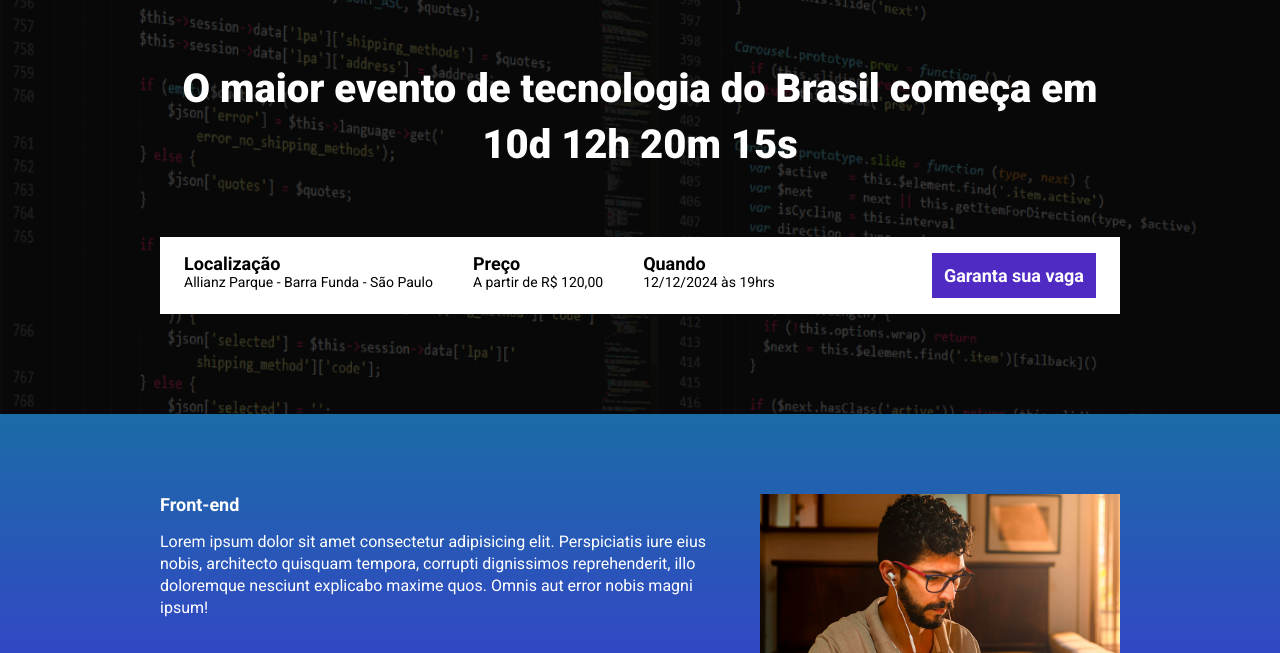
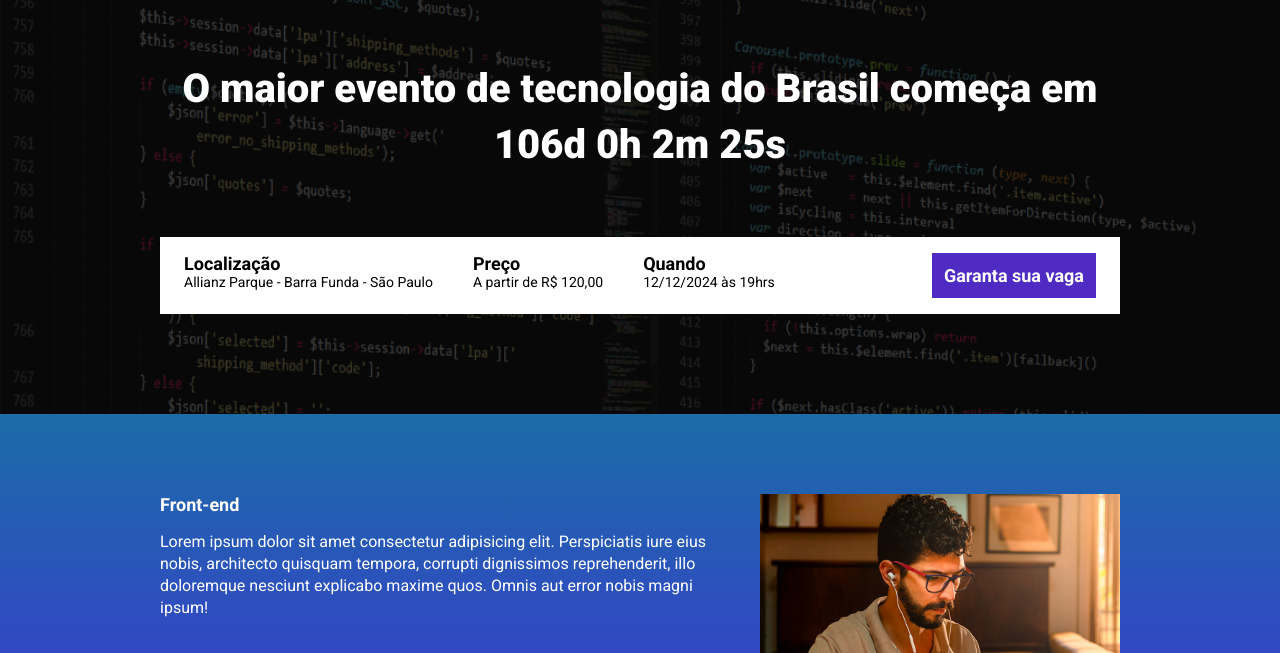
Before and after one commit to VitorinoAlves/landingPageExample, a website built with Parcel: page src/index.html in a window 1280 px wide. Shown: the part 147-800 px from the top of the page. Built offline with nearby package versions, Linux system fonts and the light colour scheme.

Commit message:
Creating countdown

```diff
--- a/src/index.html
+++ b/src/index.html
@@ -15,7 +15,7 @@
         <div class="container">
             <img class="hero__logo" src="./images/ebac_logo.svg" alt="EBAC">
             <p class="hero__text">
-                O maior evento de tecnologia do Brasil começa em 10d 12h 20m 15s
+                O maior evento de tecnologia do Brasil começa em <span id="contador"></span>
             </p>
             <div class="infos-bar">
                 <ul class="infos-bar__infos">
--- a/src/scripts/main.js
+++ b/src/scripts/main.js
@@ -1 +1,23 @@
 AOS.init();
+
+const dataDoEvento = new Date("Dec 12, 2024 19:00:00");
+const timeStampDoEvento = dataDoEvento.getTime();
+
+const contaAsHoras = setInterval(() => {
+    const agora = new Date();
+    const timeStampAtual = agora.getTime();
+
+    const distanciaAteEvento = timeStampDoEvento-timeStampAtual;
+
+    const diasAteOEvento = Math.floor(distanciaAteEvento / (1000 * 60 * 60 * 24));
+    const horasAteOEvento = Math.floor((distanciaAteEvento % (1000 * 60 * 60 * 24))/(1000 * 60 * 60));
+    const minutosAteOEvento = Math.floor((distanciaAteEvento%(1000 * 60 * 60))/(1000 * 60));
+    const segundosAteOEvento = Math.floor((distanciaAteEvento%(1000 * 60))/1000);
+
+    document.getElementById('contador').innerHTML=`${diasAteOEvento}d ${horasAteOEvento}h ${minutosAteOEvento}m ${segundosAteOEvento}s`;
+
+    if(distanciaAteEvento<0){
+        clearInterval(contaAsHoras);
+        document.getElementById('contador').innerHTML='O evento já começou!';
+    }
+}, 1000);
```
